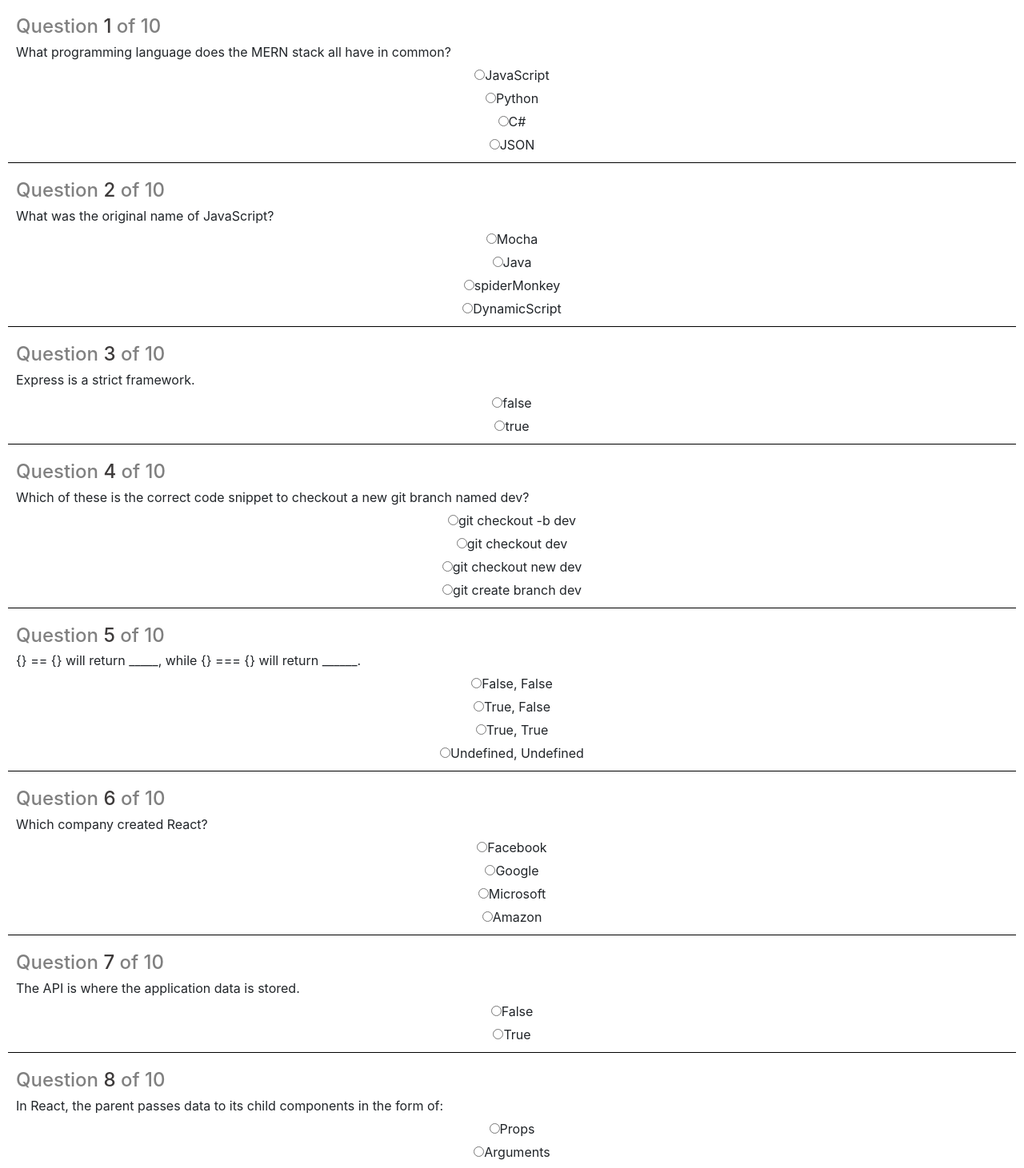
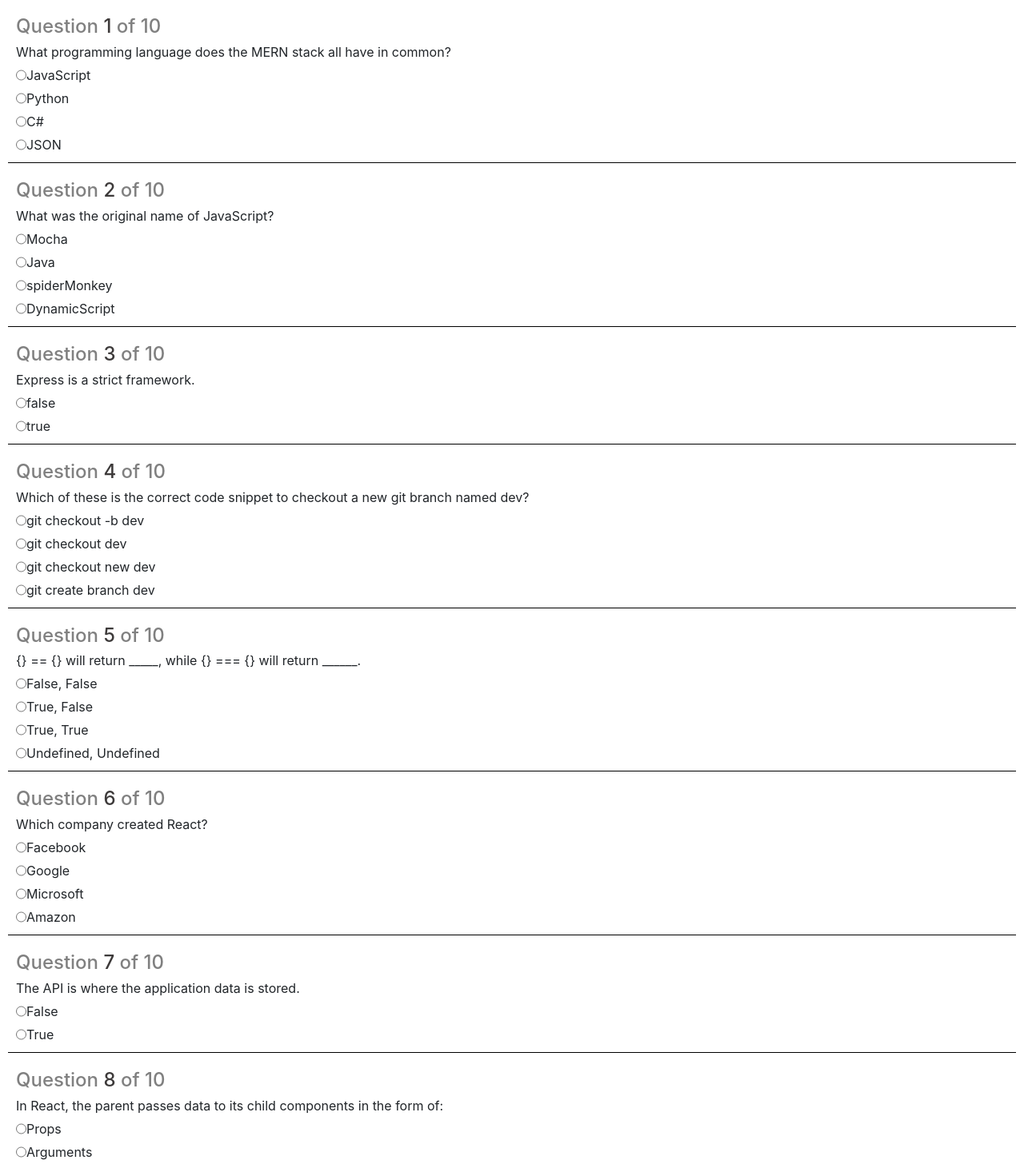
Before and after one commit to badjjr/badjjr-frontend, a React (Create React App) app: page /quiz in a window 1280 px wide. Shown: the part 87-1548 px from the top of the page at 80% size. Built offline with nearby package versions, Linux system fonts and the light colour scheme.

Commit message:
Add more styling to displayQuiz component

```diff
--- a/src/components/DisplayQuiz.js
+++ b/src/components/DisplayQuiz.js
@@ -16,21 +16,21 @@ const data = {
 				'What programming language does the MERN stack all have in common?',
 			answerChoices: ['JavaScript', 'Python', 'C#', 'JSON'],
 			correctAnswer: 'JavaScript',
-			incorrectAnswer: ['Python', 'C#', 'JSON'],
+			incorrectAnswers: ['Python', 'C#', 'JSON'],
 		},
 		{
 			type: 'multiple choice',
 			question: 'What was the original name of JavaScript?',
 			answerChoices: ['Mocha', 'Java', 'spiderMonkey', 'DynamicScript'],
 			correctAnswer: 'Mocha',
-			incorrectAnswer: ['Java', 'spiderMonkey', 'DynamicScript'],
+			incorrectAnswers: ['Java', 'spiderMonkey', 'DynamicScript'],
 		},
 		{
 			type: 'boolean',
 			question: 'Express is a strict framework.',
 			answerChoices: ['false', 'true'],
 			correctAnswer: 'false',
-			incorrectAnswer: ['true'],
+			incorrectAnswers: ['true'],
 		},
 		{
 			type: 'multiple choice',
@@ -43,7 +43,7 @@ const data = {
 				'git create branch dev',
 			],
 			correctAnswer: 'git checkout -b dev',
-			incorrectAnswer: [
+			incorrectAnswers: [
 				'git checkout dev',
 				'git checkout new dev',
 				'git create branch dev',
@@ -60,21 +60,21 @@ const data = {
 				'Undefined, Undefined',
 			],
 			correctAnswer: 'False, False',
-			incorrectAnswer: ['True, False', 'True, True', 'Undefined, Undefined'],
+			incorrectAnswers: ['True, False', 'True, True', 'Undefined, Undefined'],
 		},
 		{
 			type: 'multiple choice',
 			question: 'Which company created React?',
 			answerChoices: ['Facebook', 'Google', 'Microsoft', 'Amazon'],
 			correctAnswer: 'Facebook',
-			incorrectAnswer: ['Google', 'Microsoft', 'Amazon'],
+			incorrectAnswers: ['Google', 'Microsoft', 'Amazon'],
 		},
 		{
 			type: 'boolean',
 			question: 'The API is where the application data is stored.',
 			answerChoices: ['False', 'True'],
 			correctAnswer: 'False',
-			incorrectAnswer: ['True'],
+			incorrectAnswers: ['True'],
 		},
 		{
 			type: 'multiple choice',
@@ -82,7 +82,7 @@ const data = {
 				'In React, the parent passes data to its child components in the form of:',
 			answerChoices: ['Props', 'Arguments', 'State', 'Parameters'],
 			correctAnswer: 'Props',
-			incorrectAnswer: ['Arguments', 'State', 'Parameters'],
+			incorrectAnswers: ['Arguments', 'State', 'Parameters'],
 		},
 		{
 			type: 'multiple choice',
@@ -95,7 +95,7 @@ const data = {
 			],
 			correctAnswer:
 				'A Node CLI tool that evaluates and returns JavaScript code expressions in the terminal.',
-			incorrectAnswer: [
+			incorrectAnswers: [
 				'The snapshot taken of the Virtual Dom in React right before an update is made',
 				'Response Evaluation Process Line used in asynchronous error handling with the Try/Catch syntax',
 				'A tech-stack utilizing React, Express, Python, and LiveScript',
@@ -106,7 +106,7 @@ const data = {
 			question: 'If you were to run typeOf on NaN it would return number.',
 			answerChoices: ['True', 'False'],
 			correctAnswer: 'True',
-			incorrectAnswer: ['False'],
+			incorrectAnswers: ['False'],
 		},
 	],
 };
@@ -133,26 +133,39 @@ function DisplayQuiz(props) {
 	return (
 		<form className='take-quiz-form'>
 			<h2 className='quiz-title'>{quizData.title}</h2>
-				{quizQuestions
-					? quizQuestions.map((question, index) => {
+			{quizQuestions ? (
+				quizQuestions.map((question, index) => {
 					return (
 						<div className='quiz-question-container'>
 							<h4 className='quiz-question-number'>
-										Question <span className='question-number'>{index + 1}</span> of {quizQuestions.length}
+								Question <span className='question-number'>{index + 1}</span> of{' '}
+								{quizQuestions.length}
 							</h4>
-									<label className='quiz-question' htmlFor={`${index}`}>{question.question}</label>
+							<label className='quiz-question' htmlFor={`${index}`}>
+								{question.question}
+							</label>
 							{question.answerChoices.map((choice) => {
 								return (
 									<div className='quiz-answer-choice'>
-                                                <input type="radio" name={`${index}`} value={choice}/>{choice}
+										<input
+											className='input-button'
+											type='radio'
+											name={`${index}`}
+											value={choice}
+										/>
+										<span className='input-text'>{choice}</span>
 									</div>
-                                        )
+								);
 							})}
 						</div>
 					);
 				})
-					: <div>'Loading quiz...'</div>}
-            <button className='quiz-submit-button' type="submit">Submit</button>
+			) : (
+				<div>'Loading quiz...'</div>
+			)}
+			<button className='quiz-submit-button' type='submit'>
+				Submit
+			</button>
 		</form>
 	);
 }
--- a/src/styles/displayQuizStyle.css
+++ b/src/styles/displayQuizStyle.css
@@ -27,7 +27,11 @@
 .quiz-answer-choice {
     text-align: center;
     align-self: left;
+    display: flex;
 }
 .quiz-submit-button {
     background-color: green;
+    width: 100px;
+    height: 40px;
+    font-size: 20px;
 }
```
Lines whose indentation alone changed are shown as unchanged.
